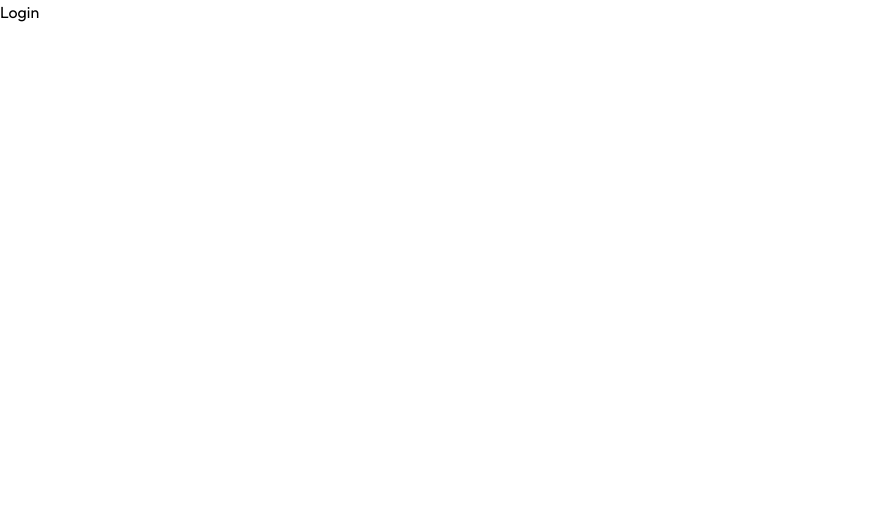
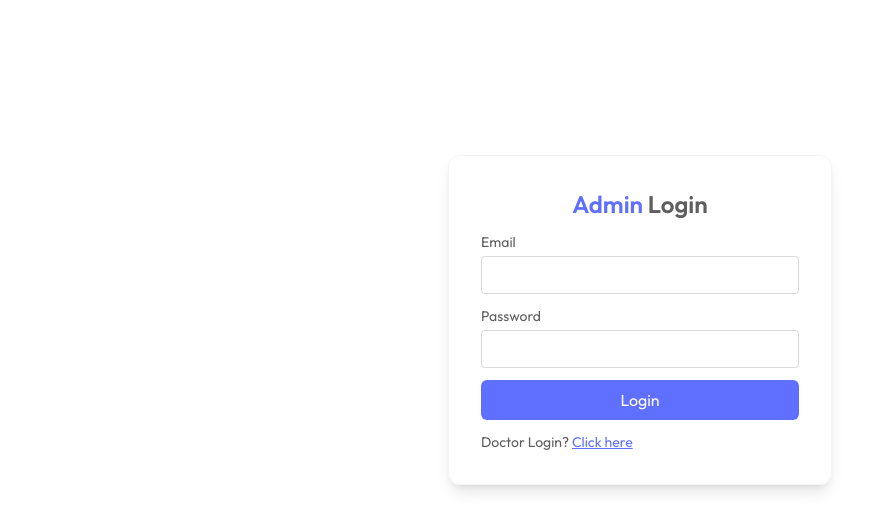
Before and after one commit to SeiynJie/Luciderma, a React (Vite) app in the folder admin/: page / in a window 1280 px wide. Shown: the top 530 px of the page, without its empty margins (0-891 px from the left). Built offline with nearby package versions, Linux system fonts and the light colour scheme.

Commit message:
Admin/Login - Login Page UI
Changes
- Created the admin login page

```diff
--- a/admin/src/pages/Login.jsx
+++ b/admin/src/pages/Login.jsx
@@ -1,9 +1,34 @@
-import React from 'react'
+import React, { useState } from "react";
+import { assets } from "../assets/assets";
 
 const Login = () => {
+  const [state, setState] = useState("Admin");
+
   return (
-    <div>Login</div>
-  )
-}
+    <form className="min-h-[80vh] flex items-center">
+      <div className="flex flex-col gap-3 m-auto items-start p-8 min-w-[340px] sm:min-w-96 border border-gray-100 rounded-xl text-[#5E5E5E] text-sm shadow-lg">
+        <p className="text-2xl font-semibold m-auto">
+          <span className="text-primary">{state}</span> Login
+        </p>
+        <div className="w-full">
+          <p>Email</p>
+          <input className="border border-[#DADADA] rounded w-full p-2 mt-1" type="email" required />
+        </div>
+        <div className="w-full">
+          <p>Password</p>
+          <input className="border border-[#DADADA] rounded w-full p-2 mt-1" type="password" required />
+        </div>
 
-export default Login
+        <button className="bg-primary text-white w-full py-2 rounded-md text-base">Login</button>
+        {
+            state === "Admin" ?
+            <p>Doctor Login? <span onClick={()=> setState("Doctor")} className="cursor-pointer text-primary underline">Click here</span></p>
+            :
+            <p>Admin Login? <span onClick={()=> setState("Admin")} className="cursor-pointer text-primary underline">Click here</span></p>
+        }
+      </div>
+    </form>
+  );
+};
+
+export default Login;
```
